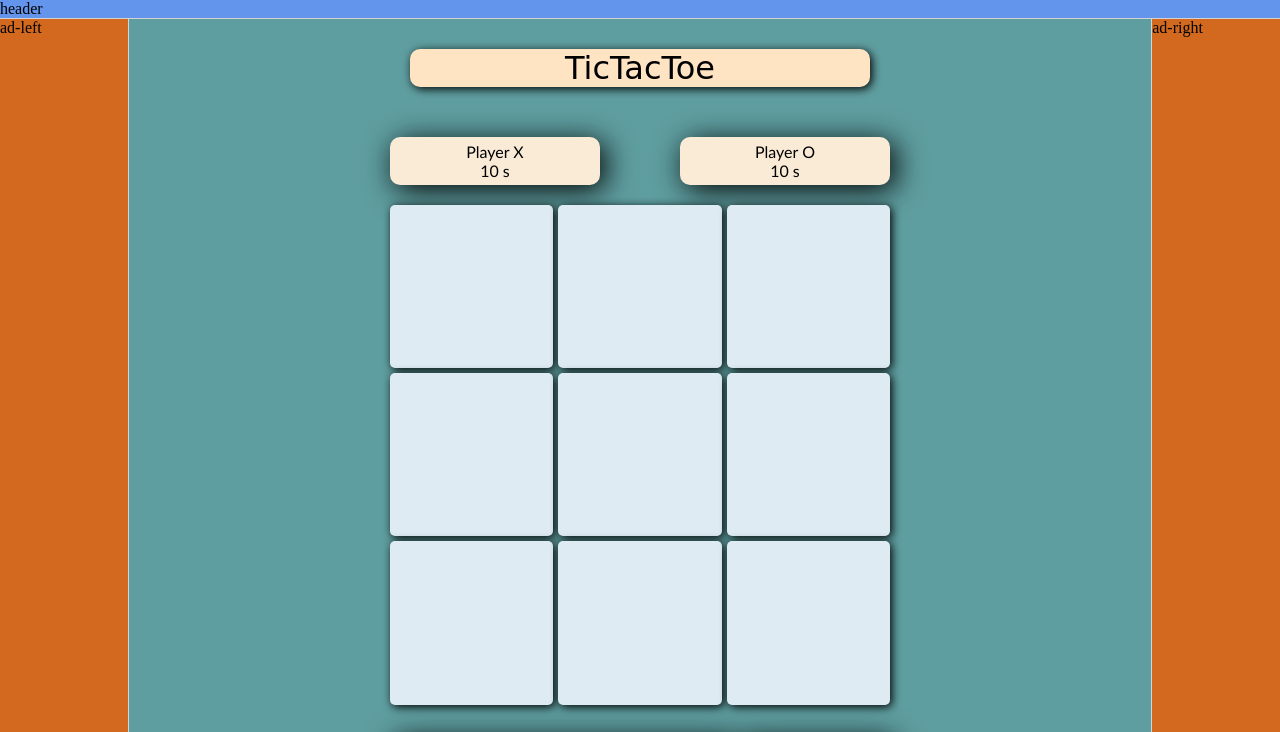
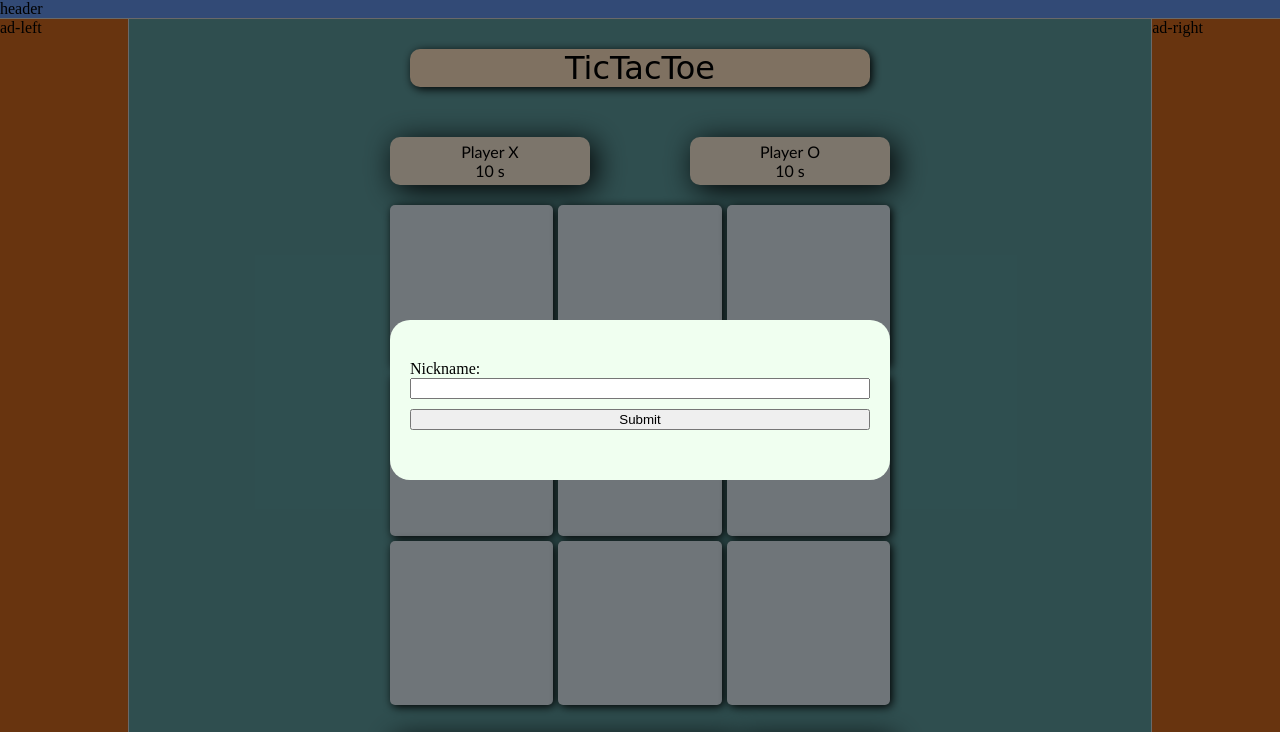
Before and after one commit to Zarif-Karim/Tic-Tac-Toe, a plain HTML site: page frontend/gridlayout/tictactoe.html in a window 1280 px wide. Shown: the top 732 px of the page. Drawn offline with nearby package versions, Linux system fonts and the light colour scheme; no server answers.

Commit message:
added username functionality

```diff
--- a/frontend/gridlayout/content.css
+++ b/frontend/gridlayout/content.css
@@ -179,6 +179,41 @@
     border-radius: inherit;
 }
 
+#screen-block {
+    display: flex;
+    position: fixed;
+    width: 100%;
+    height: 100%;
+    background-color: rgba(0, 0, 0,0.5);
+    z-index: 10;
+
+    justify-content: center;
+    align-items: center;
+}
+
+#username-prompt-container {
+    background-color: honeydew;
+    height: 20%;
+    width: 80%;
+
+    display: flex;
+    flex-direction: column;
+    justify-content: center;
+    align-items: stretch;
+
+    padding: 20px;
+
+    border-radius: 20px;
+}
+
+
+#username-prompt-container button {
+    margin: 10px 0px;
+}
+
+
+
+
 @media (min-width: 650px) {
     .chat-window {
         width: var(--max-width);
@@ -197,4 +232,8 @@
         min-width: 100px;
     }
 
+
+    #username-prompt-container {
+        width: 500px;
+    }
 }
--- a/frontend/gridlayout/main.js
+++ b/frontend/gridlayout/main.js
@@ -11,6 +11,7 @@ const board = document.getElementsByClassName('cell');
 
 let turnOf;
 let player;
+let username;
 
 if(socket) {
     // socket.emit('newgame');
@@ -23,7 +24,6 @@ if(socket) {
         setScreenBoardClickEvents(board);
         updateBoard(data.board);
         if(player==='s') get('play-again-btn').style.display = 'none';
-        username = data.username;
     });
 
     socket.on('tick',({turnOf,rtpx,rtpo})=>{
@@ -129,3 +129,11 @@ function setRole(role){
 get('play-again-btn').onclick = ()=>{
     socket.emit('newgame');
 }
+
+
+get('username-submit').onclick = (event)=>{
+    event.preventDefault();
+    username = get('username-input').value;
+    get('screen-block').style.display = 'none';
+    socket.emit('set-username', username);
+}
--- a/frontend/gridlayout/messaging.js
+++ b/frontend/gridlayout/messaging.js
@@ -1,4 +1,3 @@
-let username = 'zar123';
 
 const form = get('chat-form');
 const msgInput = get('chat-message-input');
--- a/frontend/gridlayout/root.css
+++ b/frontend/gridlayout/root.css
@@ -1,3 +1,7 @@
+* {
+    box-sizing: border-box;
+}
+
 body {
     margin: 0px;
     background-color: lightgray;
--- a/frontend/gridlayout/tictactoe.html
+++ b/frontend/gridlayout/tictactoe.html
@@ -16,6 +16,15 @@
     <script src="messaging.js" defer></script>
 </head>
 <body>
+    <div id="screen-block">
+        <form id="username-prompt-container">
+            <label for="username-input">
+                Nickname:
+            </label>
+            <input type="text" id="username-input" name="username">
+            <button type="submit" id="username-submit"> Submit </button>
+        </form>
+    </div>
     <div class="root-container">
         <div class="header">header</div>
         <div class="advert-left">ad-left</div>
```
Also changed, not shown: backend/socketevents.js (+8 -6 lines), frontend/gridlayout/board.css (line endings or trailing spaces).
